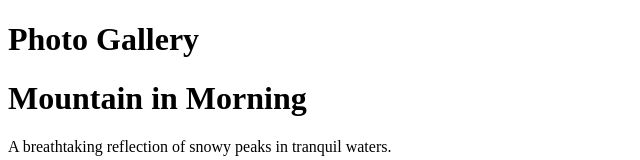
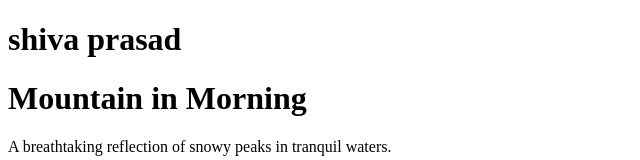
Before and after one commit to shivaprasad-max/photogallery, a plain HTML site: page index.html in a window 1280 px wide. Shown: the top 160 px of the page, without its empty margins (0-640 px from the left). Drawn offline with Linux system fonts and the light colour scheme.

Commit message:
updating the code in html file

```diff
--- a/index.html
+++ b/index.html
@@ -10,7 +10,7 @@
 
     <div id="sectionFavouritePlaces">
         <div class="favourite-places-bg-container">
-            <h1 class="favourite-places-heading">Photo Gallery</h1>
+            <h1 class="favourite-places-heading">shiva prasad</h1>
 
             <div class="favourite-place-card-container">
                 <div class="favourite-place-card-text">
```
